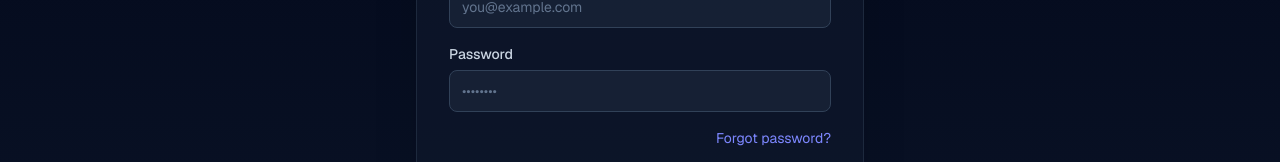
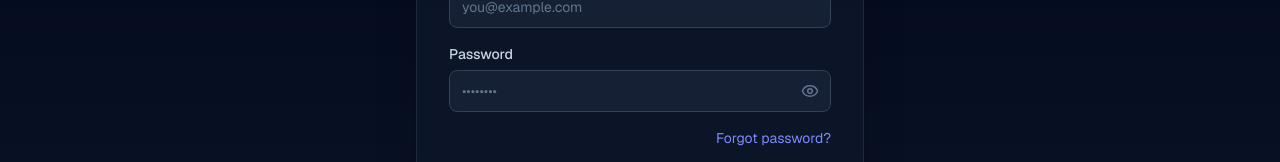
Before and after one commit to geraldrolland/query_mind_frontend, a Next.js app: page /signin in a window 1280 px wide. Shown: the part 323-485 px from the top of the page. Built offline with nearby package versions, Linux system fonts and the light colour scheme; no server answers.

Commit message:
Add show/hide toggle to password inputs

```diff
--- a/components/auth/auth-shell.tsx
+++ b/components/auth/auth-shell.tsx
@@ -2,7 +2,7 @@
 
 import Link from "next/link";
 import { ReactNode, useState } from "react";
-import { Sparkles } from "lucide-react";
+import { Eye, EyeOff, Sparkles } from "lucide-react";
 import { getGoogleAuthUrl } from "@/lib/api/auth";
 
 export function AuthShell({
@@ -106,17 +106,31 @@ export function FormField({
   placeholder?: string;
   autoComplete?: string;
 }) {
+  const [show, setShow] = useState(false);
+  const isPassword = type === "password";
   return (
     <label className="mb-4 block">
       <span className="mb-1.5 block text-sm font-medium text-slate-300">{label}</span>
+      <div className="relative">
         <input
-        type={type}
+          type={isPassword ? (show ? "text" : "password") : type}
           value={value}
           onChange={(e) => onChange(e.target.value)}
           placeholder={placeholder}
           autoComplete={autoComplete}
-        className="w-full rounded-lg border border-slate-700 bg-slate-800/60 px-3 py-2.5 text-sm text-white placeholder-slate-500 outline-none focus:border-indigo-500"
+          className={`w-full rounded-lg border border-slate-700 bg-slate-800/60 px-3 py-2.5 text-sm text-white placeholder-slate-500 outline-none focus:border-indigo-500 ${isPassword ? "pr-10" : ""}`}
         />
+        {isPassword && (
+          <button
+            type="button"
+            onClick={() => setShow((s) => !s)}
+            aria-label={show ? "Hide password" : "Show password"}
+            className="absolute right-3 top-1/2 -translate-y-1/2 text-slate-500 hover:text-slate-300"
+          >
+            {show ? <EyeOff size={18} /> : <Eye size={18} />}
+          </button>
+        )}
+      </div>
     </label>
   );
 }
```
Lines whose indentation alone changed are shown as unchanged.
